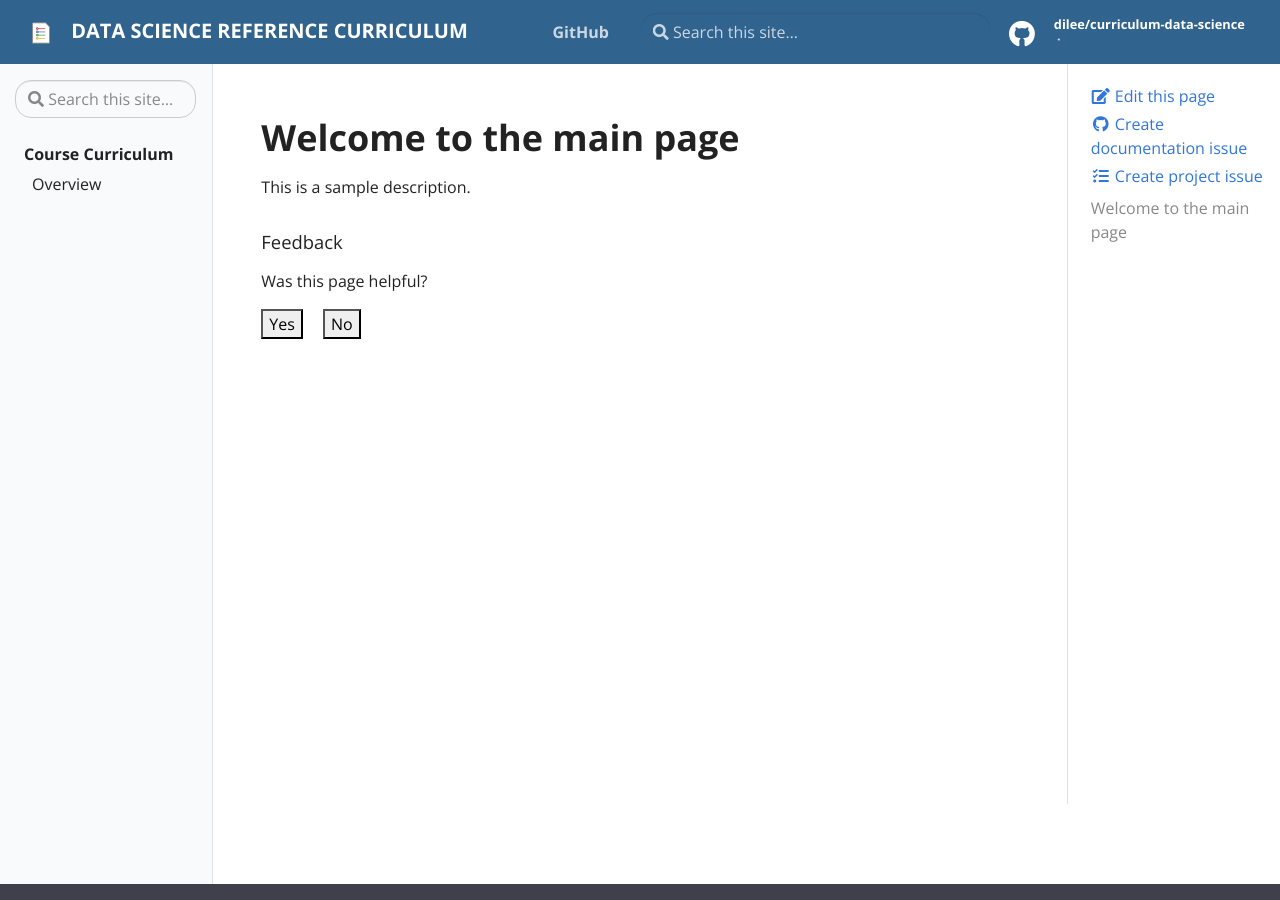
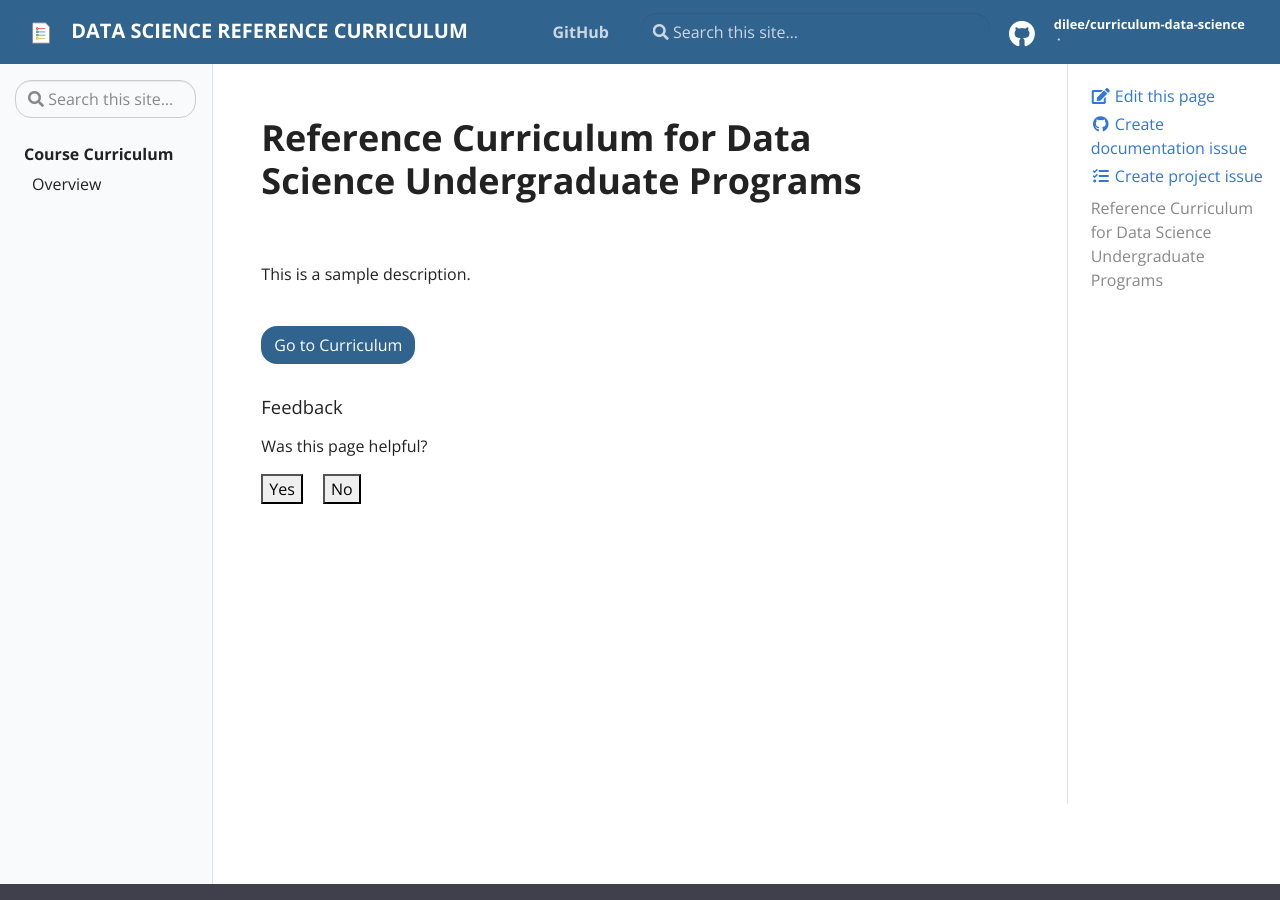
Before and after one commit to SLASSCOM/curriculum-data-science, a Jekyll site: the page built from pages/index.md, in a window 1280 px wide and 900 px high. Built offline with Jekyll 4.4.1, drawn with Linux system fonts in a browser that asks for light colours.

Commit message:
refactor navigation

```diff
--- a/pages/index.md
+++ b/pages/index.md
@@ -4,6 +4,9 @@ title: Reference Curriculum - Data Science
 permalink: /
 ---
 
-# Welcome to the main page
+# Reference Curriculum for Data Science Undergraduate Programs
 
  This is a sample description.
+
+ <br/>
+[<button class="btn btn-primary">Go to Curriculum</button>](docs/curriculum)
```
